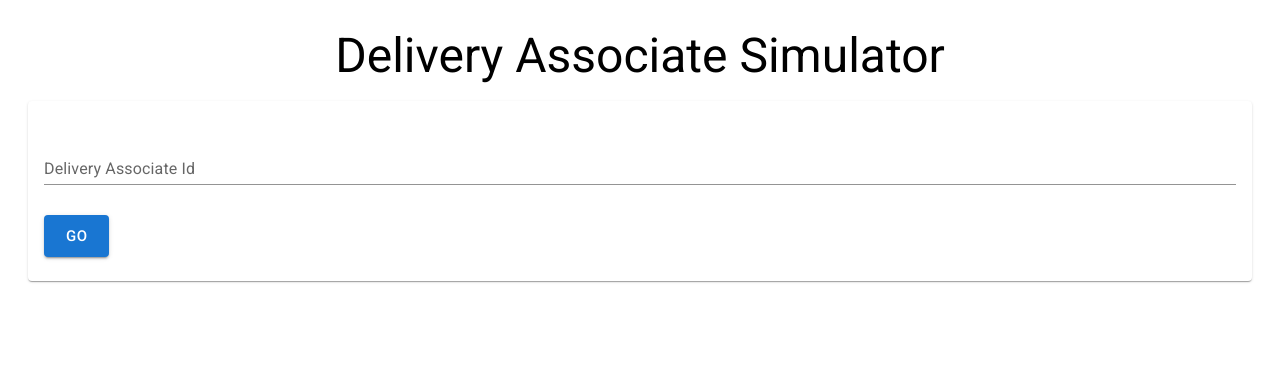
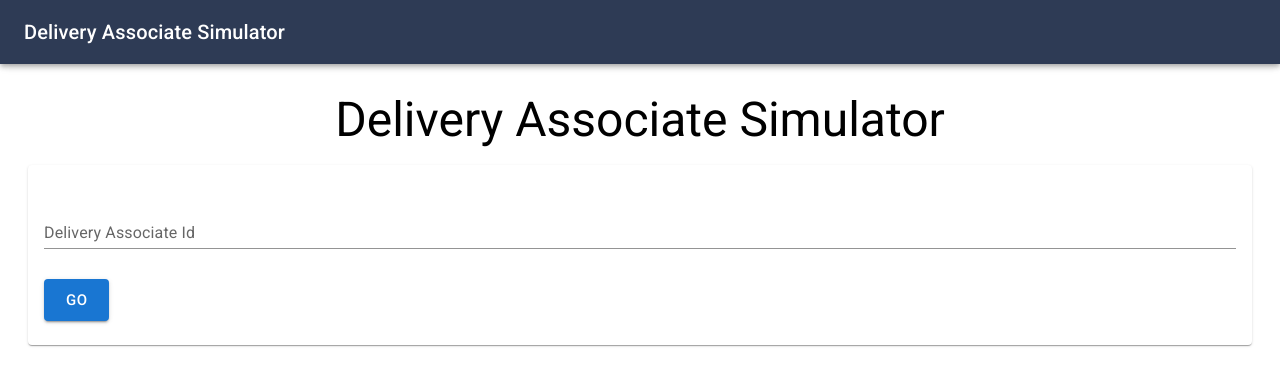
Before and after one commit to ashiqsultan/delivery-service-associate-simulator, a React (Vite) app: page / in a window 1280 px wide. Shown: the top 386 px of the page. Built offline with nearby package versions, Linux system fonts and the light colour scheme; no server answers.

Commit message:
Added appbar

```diff
--- a/src/App.tsx
+++ b/src/App.tsx
@@ -1,11 +1,12 @@
 import { BrowserRouter as Router, Route, Routes } from 'react-router-dom';
-import Simulator from './Simulator'
-import Home from './Home'
-
+import Simulator from './Simulator';
+import Home from './Home';
+import AppBar from './AppBar';
 
 function App() {
   return (
     <Router>
+      <AppBar />
       <Routes>
         <Route path='/' element={<Home />} />
         <Route path='/simulator/:deliveryassociateid' element={<Simulator />} />
--- /dev/null
+++ b/src/AppBar.tsx
@@ -0,0 +1,31 @@
+import { useNavigate } from 'react-router-dom';
+import AppBar from '@mui/material/AppBar';
+import Toolbar from '@mui/material/Toolbar';
+import Typography from '@mui/material/Typography';
+
+export default function MainAppBar() {
+  const navigate = useNavigate();
+  return (
+    <>
+      <AppBar style={{ background: '#2E3B55' }}>
+        <Toolbar>
+          <Typography
+            variant='h6'
+            component='div'
+            sx={{ flexGrow: 1 }}
+            onClick={() => {
+              navigate('/');
+            }}
+            style={{
+              cursor: 'pointer',
+              maxWidth: 'fit-content',
+            }}
+          >
+            Delivery Associate Simulator
+          </Typography>
+        </Toolbar>
+      </AppBar>
+      <Toolbar />
+    </>
+  );
+}
```
